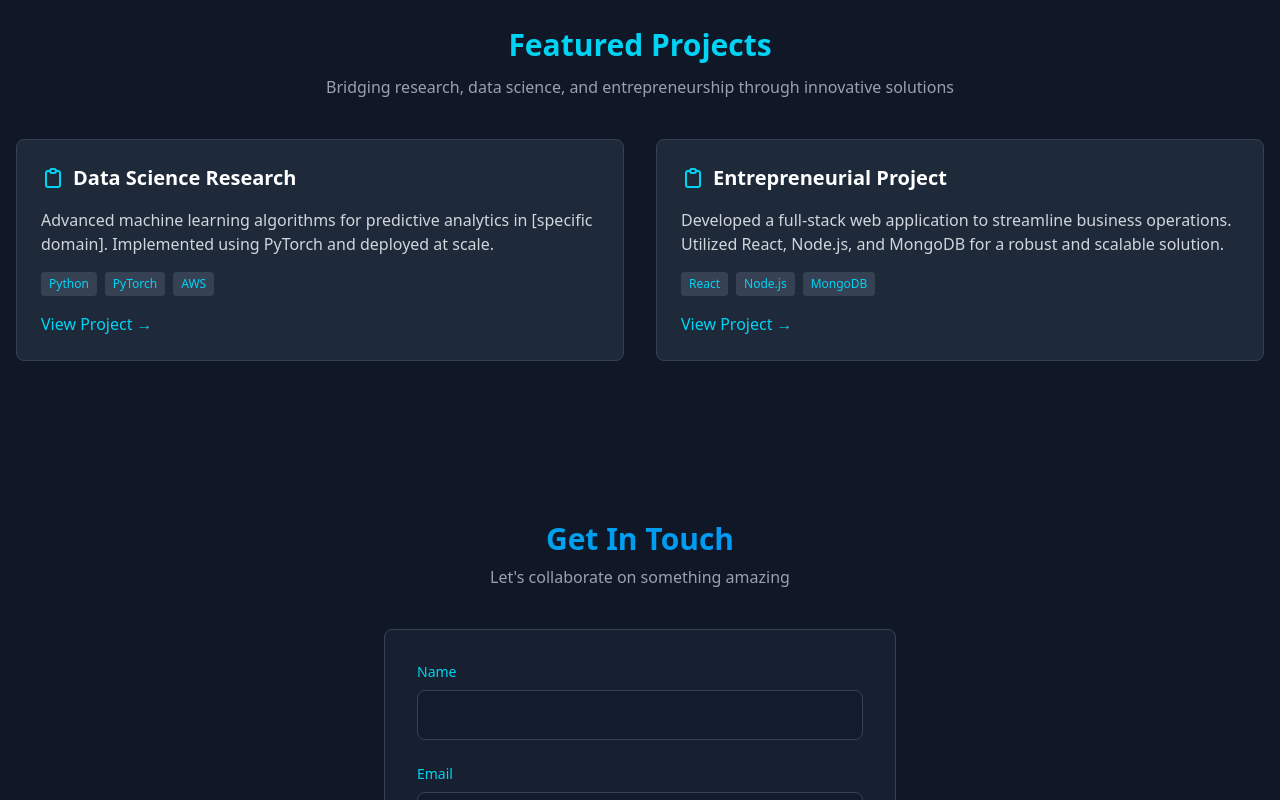
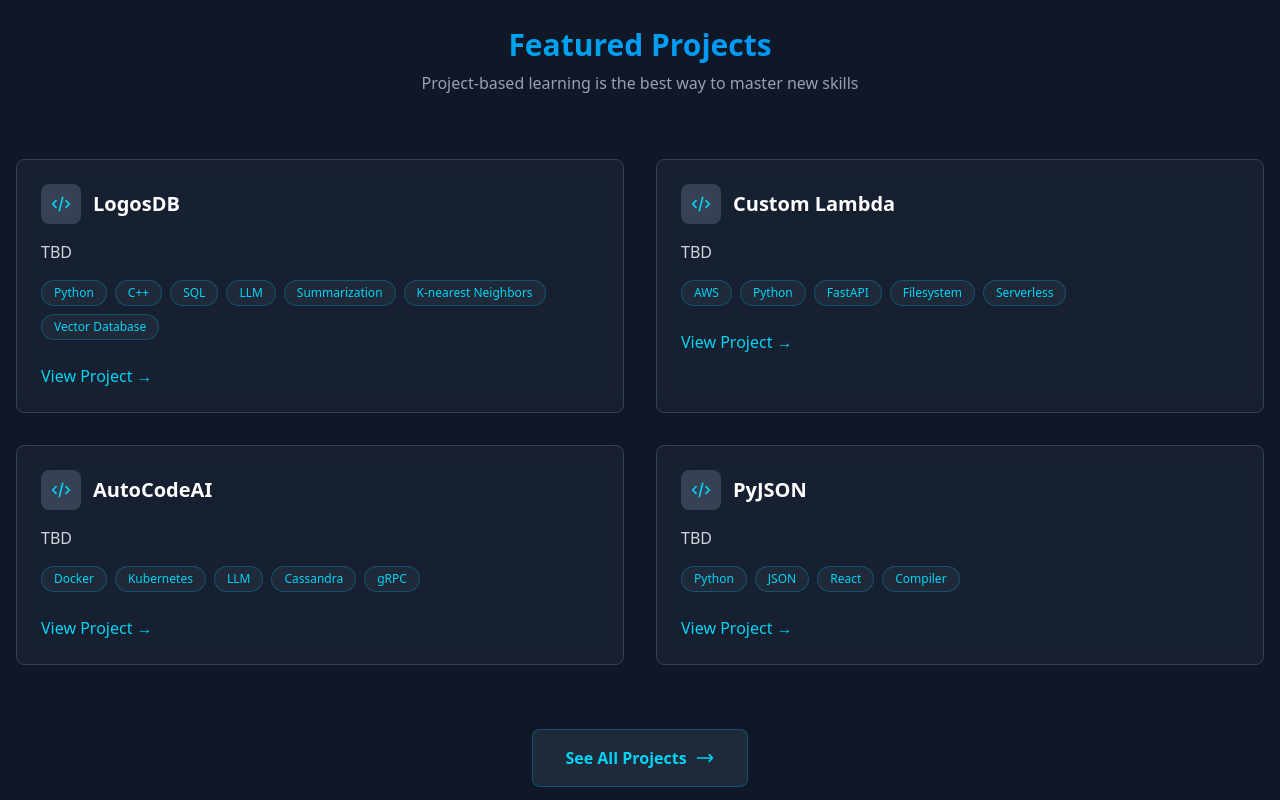
Before and after one commit to ball2004244/portfolio, a React (Vite) app in the folder portfolio/: page / in a window 1280 px wide. Shown: the part 2100-2900 px from the top of the page. Built offline with nearby package versions, Linux system fonts and the light colour scheme.

Commit message:
Temporary finish of Projects tab

```diff
--- a/portfolio/src/components/Experience.jsx
+++ b/portfolio/src/components/Experience.jsx
@@ -1,99 +1,8 @@
 import React, { useState } from "react";
-
-// Reorganized by time intervals without titles
-const timeIntervals = [
-  {
-    id: "period1",
-    period: "Sep 2024 - Present",
-    experiences: [
-      {
-        id: "exp1",
-        title: "Research Assistant",
-        company: "Professor Yicheng Tu's Advanced Computing Lab",
-        summary:
-          "Work on DeepAligner project, a deep learning-based tool for matching pair of genes. Integrating CAGRA - a GPU vector database - with DeepAligner to achieve higher accuracy with lower latency.",
-        skills: [
-          "PyTorch",
-          "Vector Database",
-          "Benchmarking",
-          "CUDA",
-          "BiLSTM",
-          "K-nearest Neighbors",
-          "Genomics",
-        ],
-        highlight:
-          "Recent results show 99.1% accuracy with ONLY 2s execution time on Ecoli dataset.",
-      },
-    ],
-  },
-  {
-    id: "period2",
-    period: "Jan 2024 - Aug 2024",
-    experiences: [
-      {
-        id: "exp2",
-        title: "Software Engineer Intern",
-        company: "CrossCompute",
-        summary:
-          "Mainly responsible for full-stack development and deployment, with side tasks in UX design and robotics.",
-        skills: ["Jupyter", "Python", "React", "Terraform", "Ansible"],
-        highlight:
-          "First time working in a startup environment, understand 'a man who wears many hats' philosophy.",
-      },
-    ],
-  },
-  {
-    id: "period3",
-    period: "May 2023 - Dec 2023",
-    experiences: [
-      {
-        id: "exp3",
-        title: "Research Assistant",
-        company: "Professor Robert Frisina's Bioinformatics Lab",
-        summary:
-          "Implemented a High-Performance Computing pipeline to detect age-related hearing loss mutations in mtDNA. Applied statistical methods to filter out meaningless mutations.",
-        skills: [
-          "Python",
-          "Docker",
-          "Bash",
-          "Statistics",
-          "Pandas",
-          "Matplotlib",
-        ],
-        highlight:
-          "Presented results at a major conference - ARO MidWinter Meeting 2025.",
-      },
-    ],
-  },
-  {
-    id: "period4",
-    period: "Jan 2023 - Apr 2023",
-    experiences: [
-      {
-        id: "exp4",
-        title: "Research Assistant",
-        company: "Professor Yicheng Tu's Advanced Computing Lab",
-        summary:
-          "Managed data stores and pipelines for various projects. Set up 10Tb GeneBank on Linux machine and applying different methods (multiprocessing, PCA) to prepare training data for DeepAligner model. Besides, I also evaluated multiple database caching algorithms.",
-        skills: [
-          "Python",
-          "Linux",
-          "Docker",
-          "SQL",
-          "Bash",
-          "PCA",
-          "Redis",
-          "Multiprocessing",
-        ],
-        highlight:
-          "Gather 10Tb of data stored distributedly across 115 nodes. Aggregate and host on a single machine.",
-      },
-    ],
-  },
-];
+import { expTimeIntervals } from "../shared/constant";
 
 const Experience = () => {
-  const [activeInterval, setActiveInterval] = useState(timeIntervals[0]);
+  const [activeInterval, setActiveInterval] = useState(expTimeIntervals[0]);
 
   return (
     <section id="experience" className="py-20 bg-gray-900">
@@ -102,7 +11,7 @@ const Experience = () => {
           Experience
         </h2>
         <p className="text-gray-400 text-center mb-16 max-w-2xl mx-auto">
-          My professional journey across research and engineering
+          My professional journey across industry and academia
         </p>
 
         <div className="max-w-5xl mx-auto">
@@ -114,8 +23,8 @@ const Experience = () => {
                 className="h-full bg-gradient-to-r from-cyan-500 to-blue-500"
                 style={{
                   width: `${
-                    (timeIntervals.indexOf(activeInterval) /
-                      (timeIntervals.length - 1)) *
+                    (expTimeIntervals.indexOf(activeInterval) /
+                      (expTimeIntervals.length - 1)) *
                     100
                   }%`,
                   transition: "width 0.5s ease-in-out",
@@ -125,7 +34,7 @@ const Experience = () => {
 
             {/* Timeline Nodes */}
             <div className="relative flex justify-between items-center">
-              {timeIntervals.map((interval, index) => (
+              {expTimeIntervals.map((interval, index) => (
                 <button
                   key={interval.id}
                   onClick={() => setActiveInterval(interval)}
@@ -212,15 +121,15 @@ const Experience = () => {
                       {exp.highlight}
                     </div>
 
-                    {/* Skills */}
+                    {/* Skills with subtle border */}
                     <div className="flex flex-wrap gap-2">
                       {exp.skills.map((skill) => (
-                        <div key={skill} className="group relative">
-                          <div className="absolute inset-0 bg-gradient-to-r from-cyan-500/50 to-blue-500/50 rounded-full blur-sm opacity-75 group-hover:opacity-100 transition-opacity"></div>
-                          <span className="relative block px-3 py-1 text-sm bg-gray-800 text-cyan-400 rounded-full border border-cyan-500/20 group-hover:translate-y-[-2px] transition-transform">
-                            {skill}
-                          </span>
-                        </div>
+                        <span
+                          key={skill}
+                          className="px-3 py-1 text-sm bg-gray-800 text-cyan-400 rounded-full border border-cyan-500/30"
+                        >
+                          {skill}
+                        </span>
                       ))}
                     </div>
                   </div>
--- a/portfolio/src/components/Projects.jsx
+++ b/portfolio/src/components/Projects.jsx
@@ -1,56 +1,148 @@
 import React from 'react';
+import { projects } from '../shared/constant';
 
 const Projects = () => {
+  const displayedProjects = projects.slice(0, 4); // Show first 4 projects initially
+
   return (
     <section id="projects" className="py-20 bg-gray-900">
       <div className="container mx-auto px-4">
-        <h2 className="text-3xl font-bold text-center text-cyan-400 mb-3">
+        <h2 className="text-3xl font-bold text-center mb-2 text-transparent bg-clip-text bg-gradient-to-r from-cyan-500 to-blue-500">
           Featured Projects
         </h2>
-        <p className="text-gray-400 text-center mb-10 max-w-2xl mx-auto">
-          Bridging research, data science, and entrepreneurship through innovative solutions
+        <p className="text-gray-400 text-center mb-16 max-w-2xl mx-auto">
+          Project-based learning is the best way to master new skills
         </p>
-        <div className="grid grid-cols-1 md:grid-cols-2 gap-8">
-          <div className="bg-gray-800 p-6 rounded-lg border border-gray-700 hover:border-cyan-500 transition-all duration-300">
+
+        <div className="grid grid-cols-1 md:grid-cols-2 gap-6 lg:gap-8">
+          {displayedProjects.map((project, index) => (
+            <div
+              key={index}
+              className="bg-gray-800/50 backdrop-blur-sm rounded-lg border border-gray-700 hover:border-cyan-500 transition-all duration-300"
+            >
+              <div className="p-6">
+                {/* Header with icon */}
                 <div className="flex items-center mb-4">
-              <svg className="w-6 h-6 text-cyan-400 mr-2" fill="none" stroke="currentColor" viewBox="0 0 24 24">
-                <path strokeLinecap="round" strokeLinejoin="round" strokeWidth="2" d="M9 5H7a2 2 0 00-2 2v12a2 2 0 002 2h10a2 2 0 002-2V7a2 2 0 00-2-2h-2M9 5a2 2 0 002 2h2a2 2 0 002-2M9 5a2 2 0 012-2h2a2 2 0 012 2" />
+                  <div className="w-10 h-10 rounded-lg bg-gray-700 flex items-center justify-center text-cyan-400 mr-3">
+                    <svg className="w-5 h-5" fill="none" stroke="currentColor" viewBox="0 0 24 24">
+                      <path strokeLinecap="round" strokeLinejoin="round" strokeWidth="2" d="M10 20l4-16m4 4l4 4-4 4M6 16l-4-4 4-4" />
                     </svg>
-              <h3 className="text-xl font-semibold text-white">Data Science Research</h3>
                   </div>
+                  <h3 className="text-xl font-bold text-white">{project.title}</h3>
+                </div>
+
+                {/* Description */}
                 <p className="text-gray-300 mb-4">
-              Advanced machine learning algorithms for predictive analytics in [specific domain]. Implemented using PyTorch and deployed at scale.
+                  {project.description}
                 </p>
-            <div className="flex gap-2 mb-4">
-              <span className="px-2 py-1 text-xs bg-gray-700 text-cyan-400 rounded">Python</span>
-              <span className="px-2 py-1 text-xs bg-gray-700 text-cyan-400 rounded">PyTorch</span>
-              <span className="px-2 py-1 text-xs bg-gray-700 text-cyan-400 rounded">AWS</span>
+
+                {/* Technologies with subtle styling */}
+                <div className="flex flex-wrap gap-2 mb-6">
+                  {project.technologies.map((tech, techIndex) => (
+                    <span
+                      key={techIndex}
+                      className="px-3 py-1 text-xs bg-gray-800 text-cyan-400 rounded-full border border-cyan-500/30"
+                    >
+                      {tech}
+                    </span>
+                  ))}
                 </div>
-            <a href="#" className="inline-flex items-center text-cyan-400 hover:text-cyan-300">
-              View Project <span className="ml-1">→</span>
+
+                <a
+                  href={project.link}
+                  className="inline-flex items-center text-cyan-400 hover:text-cyan-300"
+                >
+                  View Project
+                  <span className="ml-1">→</span>
                 </a>
               </div>
-          <div className="bg-gray-800 p-6 rounded-lg border border-gray-700 hover:border-cyan-500 transition-all duration-300">
-            <div className="flex items-center mb-4">
-              <svg className="w-6 h-6 text-cyan-400 mr-2" fill="none" stroke="currentColor" viewBox="0 0 24 24">
-                <path strokeLinecap="round" strokeLinejoin="round" strokeWidth="2" d="M9 5H7a2 2 0 00-2 2v12a2 2 0 002 2h10a2 2 0 002-2V7a2 2 0 00-2-2h-2M9 5a2 2 0 002 2h2a2 2 0 002-2M9 5a2 2 0 012-2h2a2 2 0 012 2" />
+            </div>
+          ))}
+        </div>
+
+        {/* See More Button - With lightning spark animation */}
+        <div className="text-center mt-16">
+          <div className="relative inline-block group">
+            <a
+              href="/projects"
+              className="inline-flex items-center justify-center px-8 py-4 bg-gray-800 border border-cyan-500/30 group-hover:bg-gray-800/80 group-hover:backdrop-blur-sm text-cyan-400 font-semibold rounded-lg transition-all duration-300 relative overflow-hidden z-10"
+            >
+              See All Projects
+              <svg
+                className="ml-2 w-5 h-5"
+                fill="none"
+                stroke="currentColor"
+                viewBox="0 0 24 24"
+              >
+                <path strokeLinecap="round" strokeLinejoin="round" strokeWidth="2" d="M17 8l4 4m0 0l-4 4m4-4H3" />
               </svg>
-              <h3 className="text-xl font-semibold text-white">Entrepreneurial Project</h3>
-            </div>
-            <p className="text-gray-300 mb-4">
-              Developed a full-stack web application to streamline business operations. Utilized React, Node.js, and MongoDB for a robust and scalable solution.
-            </p>
-            <div className="flex gap-2 mb-4">
-              <span className="px-2 py-1 text-xs bg-gray-700 text-cyan-400 rounded">React</span>
-              <span className="px-2 py-1 text-xs bg-gray-700 text-cyan-400 rounded">Node.js</span>
-              <span className="px-2 py-1 text-xs bg-gray-700 text-cyan-400 rounded">MongoDB</span>
-            </div>
-            <a href="#" className="inline-flex items-center text-cyan-400 hover:text-cyan-300">
-              View Project <span className="ml-1">→</span>
+
+              {/* Lightning spark animation */}
+              <span className="absolute inset-0 pointer-events-none">
+                {/* Right edge spark */}
+                <span className="absolute top-0 right-0 h-0 w-0.5 bg-cyan-400 group-hover:animate-spark-right"></span>
+
+                {/* Bottom edge spark */}
+                <span className="absolute bottom-0 right-0 w-0 h-0.5 bg-cyan-400 group-hover:animate-spark-bottom"></span>
+
+                {/* Left edge spark */}
+                <span className="absolute bottom-0 left-0 h-0 w-0.5 bg-cyan-400 group-hover:animate-spark-left"></span>
+
+                {/* Top edge spark */}
+                <span className="absolute top-0 left-0 w-0 h-0.5 bg-cyan-400 group-hover:animate-spark-top"></span>
+              </span>
             </a>
           </div>
         </div>
       </div>
+
+      {/* Add custom animations for lightning effect */}
+      <style jsx>{`
+        @keyframes spark-right {
+          0% { height: 0; top: 0; }
+          25% { height: 100%; top: 0; }
+          25.1% { height: 0; top: 100%; }
+          100% { height: 0; top: 100%; }
+        }
+
+        @keyframes spark-bottom {
+          0% { width: 0; right: 0; }
+          25% { width: 0; right: 0; }
+          50% { width: 100%; right: 0; }
+          50.1% { width: 0; right: 100%; }
+          100% { width: 0; right: 100%; }
+        }
+
+        @keyframes spark-left {
+          0% { height: 0; bottom: 0; }
+          50% { height: 0; bottom: 0; }
+          75% { height: 100%; bottom: 0; }
+          75.1% { height: 0; bottom: 100%; }
+          100% { height: 0; bottom: 100%; }
+        }
+
+        @keyframes spark-top {
+          0% { width: 0; left: 0; }
+          75% { width: 0; left: 0; }
+          100% { width: 100%; left: 0; }
+        }
+
+        :global(.group:hover .group-hover\\:animate-spark-right) {
+          animation: spark-right 2s linear;
+        }
+
+        :global(.group:hover .group-hover\\:animate-spark-bottom) {
+          animation: spark-bottom 2s linear;
+        }
+
+        :global(.group:hover .group-hover\\:animate-spark-left) {
+          animation: spark-left 2s linear;
+        }
+
+        :global(.group:hover .group-hover\\:animate-spark-top) {
+          animation: spark-top 2s linear;
+        }
+      `}</style>
     </section>
   );
 };
--- /dev/null
+++ b/portfolio/src/shared/constant.js
@@ -0,0 +1,129 @@
+export const expTimeIntervals = [
+  {
+    id: "period1",
+    period: "Sep 2024 - Present",
+    experiences: [
+      {
+        id: "exp1",
+        title: "Research Assistant",
+        company: "Professor Yicheng Tu's Advanced Computing Lab",
+        summary:
+          "Work on DeepAligner project, a deep learning-based tool for matching pair of genes. Integrating CAGRA - a GPU vector database - with DeepAligner to achieve higher accuracy with lower latency.",
+        skills: [
+          "PyTorch",
+          "Vector Database",
+          "Benchmarking",
+          "CUDA",
+          "BiLSTM",
+          "K-nearest Neighbors",
+          "Genomics",
+        ],
+        highlight:
+          "Recent results show 99.1% accuracy with ONLY 2s execution time on Ecoli dataset.",
+      },
+    ],
+  },
+  {
+    id: "period2",
+    period: "Jan 2024 - Aug 2024",
+    experiences: [
+      {
+        id: "exp2",
+        title: "Software Engineer Intern",
+        company: "CrossCompute",
+        summary:
+          "Mainly responsible for full-stack development and deployment, with side tasks in UX design and robotics.",
+        skills: ["Jupyter", "Python", "React", "Terraform", "Ansible"],
+        highlight:
+          "First time working in a startup environment, understand 'a man who wears many hats' philosophy.",
+      },
+    ],
+  },
+  {
+    id: "period3",
+    period: "May 2023 - Dec 2023",
+    experiences: [
+      {
+        id: "exp3",
+        title: "Research Assistant",
+        company: "Professor Robert Frisina's Bioinformatics Lab",
+        summary:
+          "Implemented a High-Performance Computing pipeline to detect age-related hearing loss mutations in mtDNA. Applied statistical methods to filter out meaningless mutations.",
+        skills: [
+          "Python",
+          "Docker",
+          "Bash",
+          "Statistics",
+          "Pandas",
+          "Matplotlib",
+        ],
+        highlight:
+          "Presented results at a major conference - ARO MidWinter Meeting 2025.",
+      },
+    ],
+  },
+  {
+    id: "period4",
+    period: "Jan 2023 - Apr 2023",
+    experiences: [
+      {
+        id: "exp4",
+        title: "Research Assistant",
+        company: "Professor Yicheng Tu's Advanced Computing Lab",
+        summary:
+          "Managed data stores and pipelines for various projects. Set up 10Tb GeneBank on Linux machine and applying different methods (multiprocessing, PCA) to prepare training data for DeepAligner model. Besides, I also evaluated multiple database caching algorithms.",
+        skills: [
+          "Python",
+          "Linux",
+          "Docker",
+          "SQL",
+          "Bash",
+          "PCA",
+          "Redis",
+          "Multiprocessing",
+        ],
+        highlight:
+          "Gather 10Tb of data stored distributedly across 115 nodes. Aggregate and host on a single machine.",
+      },
+    ],
+  },
+];
+
+// TODO: Replace description and link placeholders with actual content
+export const projects = [
+  {
+    title: "LogosDB",
+    description:
+      "TBD",
+    technologies: ["Python", "C++", "SQL", "LLM", "Summarization", "K-nearest Neighbors", "Vector Database"],
+    link: "#",
+  },
+  {
+    title: "Custom Lambda",
+    description:
+      "TBD",
+    technologies: ["AWS", "Python", "FastAPI", "Filesystem", "Serverless"],
+    link: "#",
+  },
+  {
+    title: "AutoCodeAI",
+    description:
+      "TBD",
+    technologies: ["Docker", "Kubernetes", "LLM", "Cassandra", "gRPC"],
+    link: "#",
+  },
+  {
+    title: "PyJSON",
+    description:
+      "TBD",
+    technologies: ["Python", "JSON", "React", "Compiler"],
+    link: "#",
+  },
+  {
+    title: "Agilizer",
+    description:
+      "TBD",
+    technologies: ["Python", "Flask", "Firebase", "React", "Shadcn", "Gmail", "Gemini API"],
+    link: "#",
+  }
+];
```
Also changed, not shown: portfolio/src/shared/index.js (added). Lines whose indentation alone changed are shown as unchanged.
